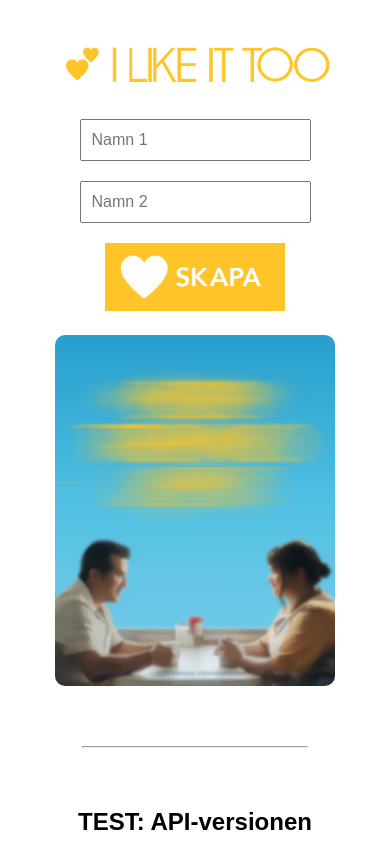
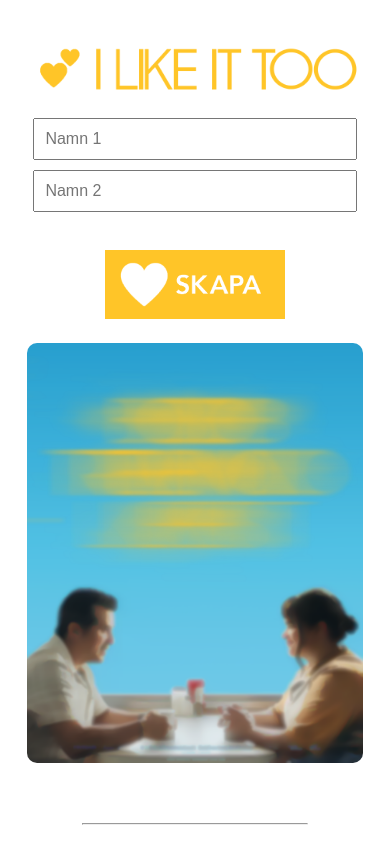
Before and after one commit to ItsTrevino/bt-likes-it-clean, a plain HTML site: page index.html in a window 390 px wide. Shown: the top 844 px of the page. Drawn offline with Linux system fonts and the light colour scheme.

Commit message:
Update index.html

```diff
--- a/index.html
+++ b/index.html
@@ -34,6 +34,18 @@
       margin: 20px auto;
       border-radius: 10px;
     }
+    @media screen and (max-width: 600px) {
+    input {
+      display: block;
+      width: 80%;
+      margin: 10px auto;
+    }
+
+    #generateButton,
+    .poster-image {
+      width: 90% !important;
+    }
+  }
   </style>
 </head>
 <body>
```
